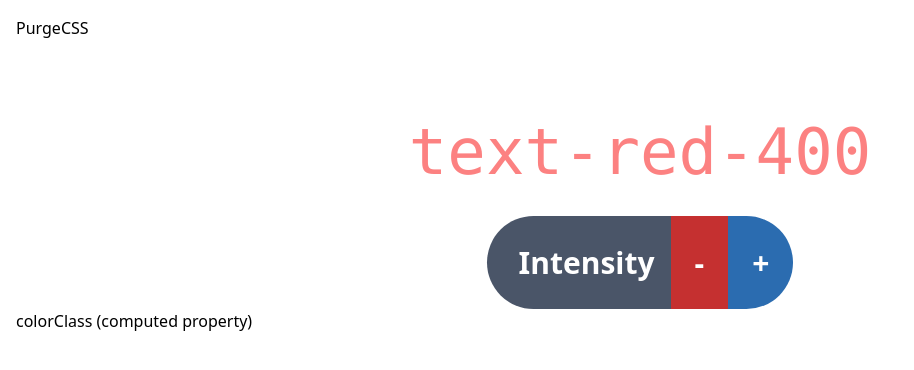
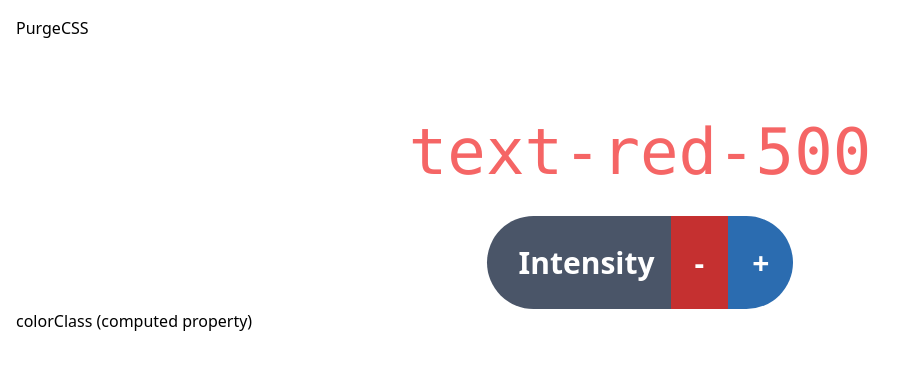
Before and after one commit to nsnyder/tailwind-demo, a Vue app: page / in a window 1280 px wide. Shown: the top 370 px of the page, without its empty margins (0-914 px from the left). Built offline with nearby package versions, Linux system fonts and the light colour scheme.

Commit message:
Improve PurgeCSS demo clarity

```diff
--- a/src/components/PurgeCSS.vue
+++ b/src/components/PurgeCSS.vue
@@ -12,11 +12,11 @@
         <span class="inline-block rounded-l-full pl-8 px-4 py-6 bg-gray-700">Intensity</span>
         <a href="#"
           class="inline-block p-6 bg-red-700"
-          @click.prevent="level = Math.max(level-1, 1)"
+          @click.prevent="setLevel(level - 1)"
         >-</a>
         <a href="#"
           class="inline-block p-6 bg-blue-700 rounded-r-full"
-          @click.prevent="level = Math.min(level+1, 9)"
+          @click.prevent="setLevel(level + 1)"
         >+</a>
       </span>
     </div>
@@ -24,7 +24,7 @@
     <collapsible-code name="colorClass (computed property)">
       <pre>
 colorClass: function() {
-  const intensity = Math.min(Math.max(1, this.level), 9) * 100;
+  const intensity = this.level * 100;
   return `text-red-${intensity}`; // PurgeCSS doesn't know to include all the text-red-* classes!
 }
       </pre>
@@ -45,14 +45,20 @@ export default {
 
   data() {
     return {
-      level: 4,
+      level: 5,
     };
   },
 
   computed: {
     colorClass: function() {
-      const intensity = Math.min(Math.max(1, this.level), 9) * 100;
+      const intensity = this.level * 100;
       return `text-red-${intensity}`;
+    }
+  },
+
+  methods: {
+    setLevel: function(newLevel) {
+      this.level = Math.min(Math.max(1, newLevel), 9);
     }
   }
 }
```
